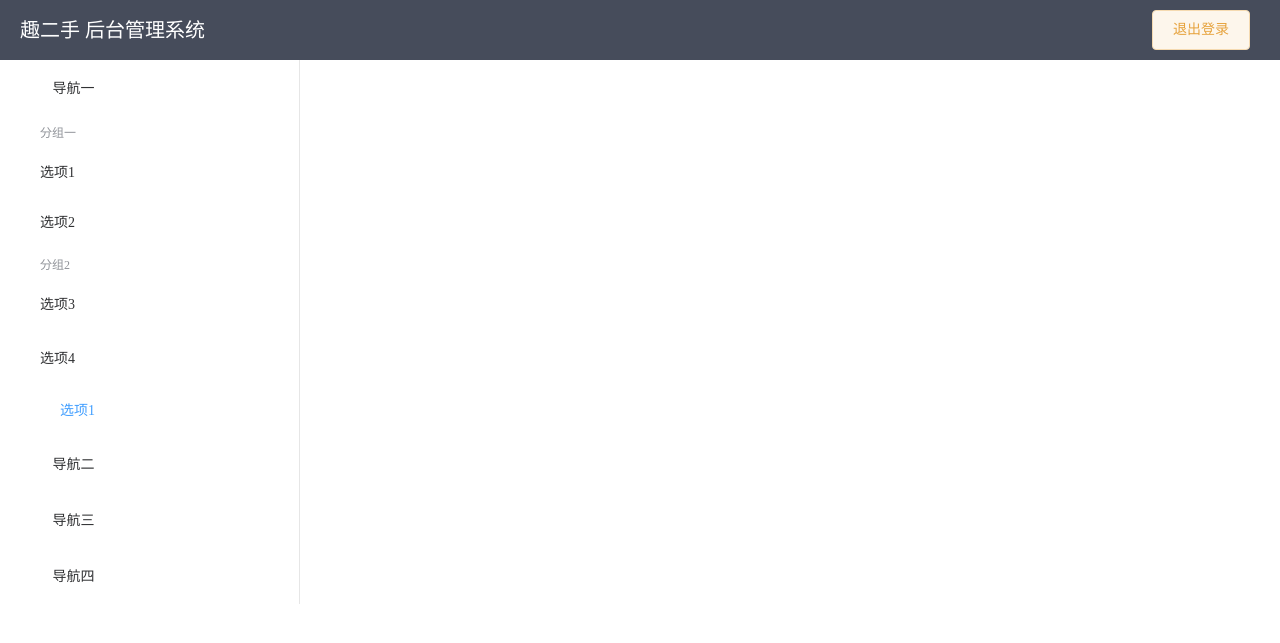
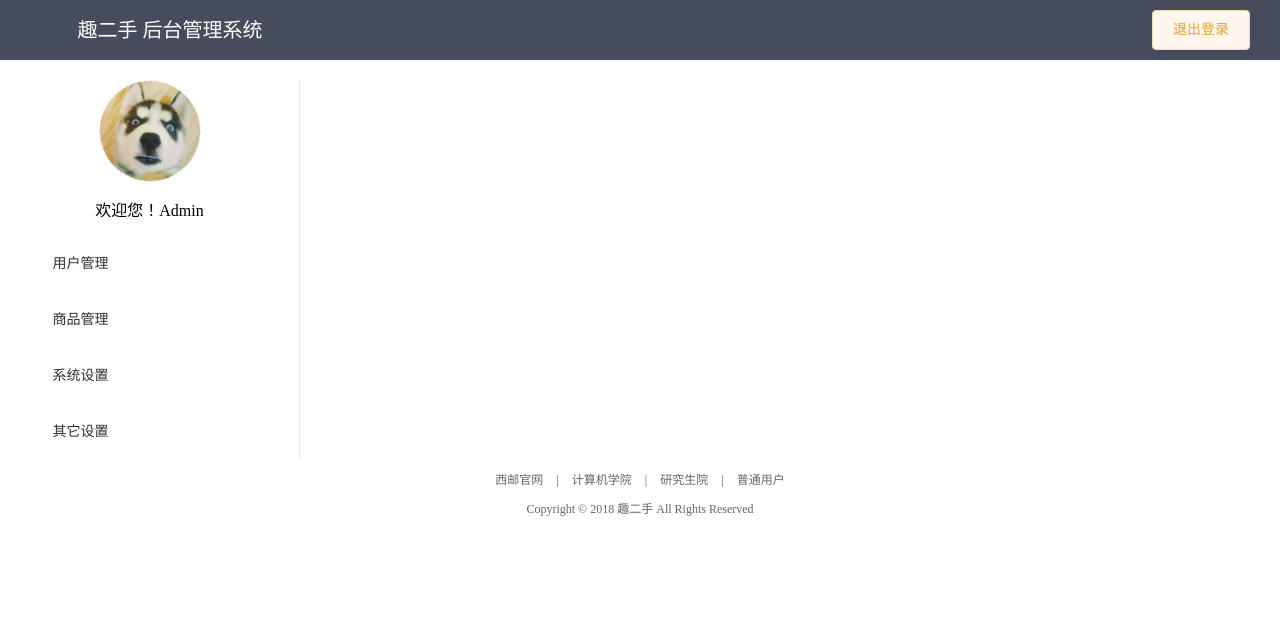
Before and after one commit to DNundy/DSMall, a PHP site: page /DbName/Public/tpl/admin.html in a window 1280 px wide. Shown: the top 643 px of the page. Run offline with PHP 8.4, Linux system fonts and the light colour scheme; some web fonts are replaced.

Commit message:
list init

```diff
--- a/Public/tpl/admin.html
+++ b/Public/tpl/admin.html
@@ -21,57 +21,78 @@
         <el-container>
             <!-- Header 区域 -->
             <el-header>
-                <span class="logo">趣二手 后台管理系统</span>
+                <div class="logo">趣二手 后台管理系统</div>
                 <el-button type="warning" plain>退出登录</el-button>
             </el-header>
 
             <el-container>
+
                 <!-- 侧边栏 -->
                 <el-aside>
-                    <el-menu default-active="1-4-1" class="el-menu-vertical-demo">
+                    <div class="userInfo">
+                        <div class="userInfo-pic"><img src="./img/test.jpg" alt="头像" title="头像"></div>
+                        <div class="userInfo-name">欢迎您！Admin</div>
+                    </div>
+                    <el-menu default-active="1">
                         <el-submenu index="1">
                             <template slot="title">
                                 <i class="el-icon-location"></i>
-                                <span slot="title">导航一</span>
+                                <span slot="title">用户管理</span>
                             </template>
-                            <el-menu-item-group>
-                            <span slot="title">分组一</span>
-                            <el-menu-item index="1-1">选项1</el-menu-item>
-                            <el-menu-item index="1-2">选项2</el-menu-item>
-                            </el-menu-item-group>
-                            <el-menu-item-group title="分组2">
-                            <el-menu-item index="1-3">选项3</el-menu-item>
-                            </el-menu-item-group>
-                            <el-submenu index="1-4">
-                            <span slot="title">选项4</span>
-                            <el-menu-item index="1-4-1">选项1</el-menu-item>
+                            <el-menu-item index="1-1">查看用户</el-menu-item>
+                            <el-menu-item index="1-2">添加用户</el-menu-item>
+                            <el-menu-item index="1-3">删除用户</el-menu-item>
+                            <el-menu-item index="1-4">修改信息</el-menu-item>
                         </el-submenu>
+
+                        <el-submenu index="2">
+                            <template slot="title">
+                                <i class="el-icon-menu"></i>
+                                <span slot="title">商品管理</span>
+                            </template>
+                            <el-menu-item index="2-1">查看商品</el-menu-item>
+                            <el-menu-item index="2-2">添加商品</el-menu-item>
+                            <el-menu-item index="2-3">删除商品</el-menu-item>
                         </el-submenu>
-                        <el-menu-item index="2">
-                            <i class="el-icon-menu"></i>
-                            <span slot="title">导航二</span>
-                        </el-menu-item>
-                        <el-menu-item index="3">
+
+                        <el-submenu index="3">
+                            <template slot="title">
                                 <i class="el-icon-document"></i>
-                            <span slot="title">导航三</span>
-                        </el-menu-item>
-                        <el-menu-item index="4">
+                                <span slot="title">系统设置</span>
+                            </template>
+                            <el-menu-item index="2-1">系统设置</el-menu-item>
+                            <el-menu-item index="2-2">系统设置</el-menu-item>
+                            <el-menu-item index="2-3">系统设置</el-menu-item>
+                        </el-submenu>
+
+                        <el-submenu index="4">
+                            <template slot="title">
                                 <i class="el-icon-setting"></i>
-                            <span slot="title">导航四</span>
-                        </el-menu-item>
+                                <span slot="title">其它设置</span>
+                            </template>
+                            <el-menu-item index="2-1">其它设置</el-menu-item>
+                            <el-menu-item index="2-2">其它设置</el-menu-item>
+                            <el-menu-item index="2-3">其它设置</el-menu-item>
+                        </el-submenu>
                     </el-menu>
                 </el-aside>
 
-                <el-container>
                 <!-- 内容区域 -->
                 <el-main>
                 </el-main>
 
+            </el-container>
+
             <!-- Footer 区域 -->
             <el-footer>
+                <div class="links">
+                    <a target="_blank" href="http://www.xiyou.edu.cn/">西邮官网</a> |
+                    <a target="_blank" href="http://cs.xupt.edu.cn:81/xiyoucs/index.asp">计算机学院</a> |
+                    <a target="_blank" href="http://gr.xupt.edu.cn/">研究生院</a> |
+                    <a href="./login.html">普通用户</a>
+                </div>
+                <p class="copyright"> Copyright © 2018 趣二手 All Rights Reserved </p>
             </el-footer>
-                </el-container>
-            </el-container>
 
         </el-container>
     </div>
--- a/Public/tpl/css/admin.css
+++ b/Public/tpl/css/admin.css
@@ -1,13 +1,61 @@
+/* Header 区域 */
 .el-header{
     background: #464C5B;
 }
 .logo{
+    float: left;
+    width: 300px;
     line-height: 60px;
     color: white;
     font-size: 20px;
     font-family: '楷体';
+    text-align: center;
 }
 .el-button{
     float: right;
     margin: 10px;
 }
+
+/* Footer */
+.el-footer {
+    width: 100%;
+    height: 80px !important;
+    margin: 0 auto;
+    position: relative;
+    overflow: hidden;
+    font-size: 12px;
+    color: #666;
+    text-align: center;
+}
+.el-footer .links{
+    margin: 15px 0;
+}
+.el-footer .links a{
+    color: #666;
+    padding: 10px;
+    text-decoration: none;
+}
+.el-footer .copyright {
+    margin: 10px 0;
+}
+
+/* Side 区域*/
+.userInfo{
+    border-right: 1px solid #E6E6E6;
+    padding-bottom: 15px;
+}
+.userInfo-pic{
+    width: 100px;
+    height: 100px;
+    border-radius: 100px;
+    border: 1px dashed #E6E6E6;
+    margin: 20px auto;
+    overflow: hidden;
+    cursor: pointer;
+}
+.userInfo-pic img{
+    width: 100%;
+}
+.userInfo-name{
+    text-align: center;
+}
```
Also changed, not shown: Public/tpl/img/test.jpg (added). Lines whose indentation alone changed are shown as unchanged.
